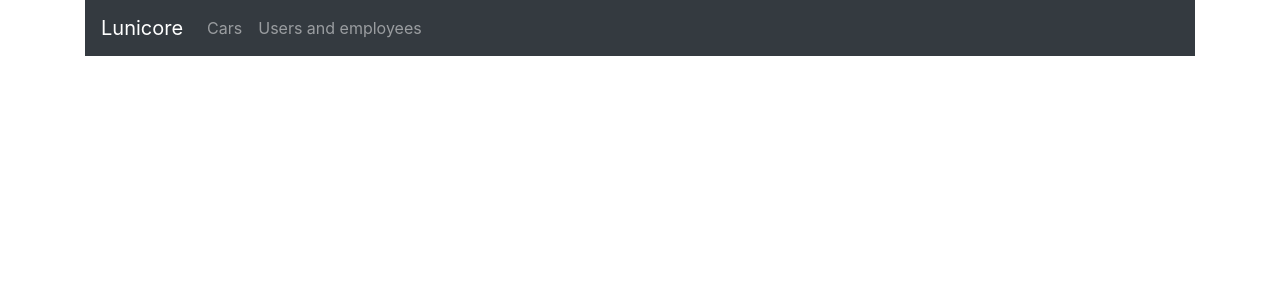
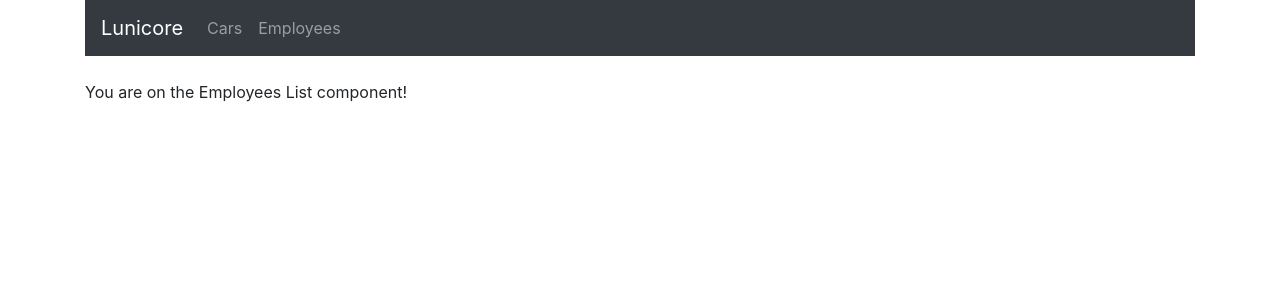
Before and after one commit to Axel-Hellman/bilhandelsCase, a React (Create React App) app: page /employees in a window 1280 px wide. Shown: the top 300 px of the page. Built offline with nearby package versions, Linux system fonts and the light colour scheme.

Commit message:
Added emplyees component and integrated it in the navbar and app.js

```diff
--- a/src/App.js
+++ b/src/App.js
@@ -7,6 +7,7 @@ import "./App.css";
 //importerar alla components
 import Navbar from "./components/navbar.component";
 import Cars from "./components/cars.component";
+import Employees from "./components/employees.component";
 
 //visar alla components på hemsidan
 function App() {
@@ -17,6 +18,7 @@ function App() {
           <Navbar />
           <br />
           <Route path="/cars" exact component={Cars} />
+          <Route path="/employees" exact component={Employees} />
         </div>
       </Router>
     </div>
--- /dev/null
+++ b/src/components/employees.component.js
@@ -0,0 +1,11 @@
+import React, { Component } from "react";
+
+export default class Employees extends Component {
+  render() {
+    return (
+      <div>
+        <p>You are on the Employees List component!</p>
+      </div>
+    );
+  }
+}
--- a/src/components/navbar.component.js
+++ b/src/components/navbar.component.js
@@ -16,8 +16,8 @@ export default class Navbar extends Component {
               </Link>
             </li>
             <li className="navbar-item">
-              <Link to="/users" className="nav-link">
-                Users and employees
+              <Link to="/employees" className="nav-link">
+                Employees
               </Link>
             </li>
           </ul>
```
